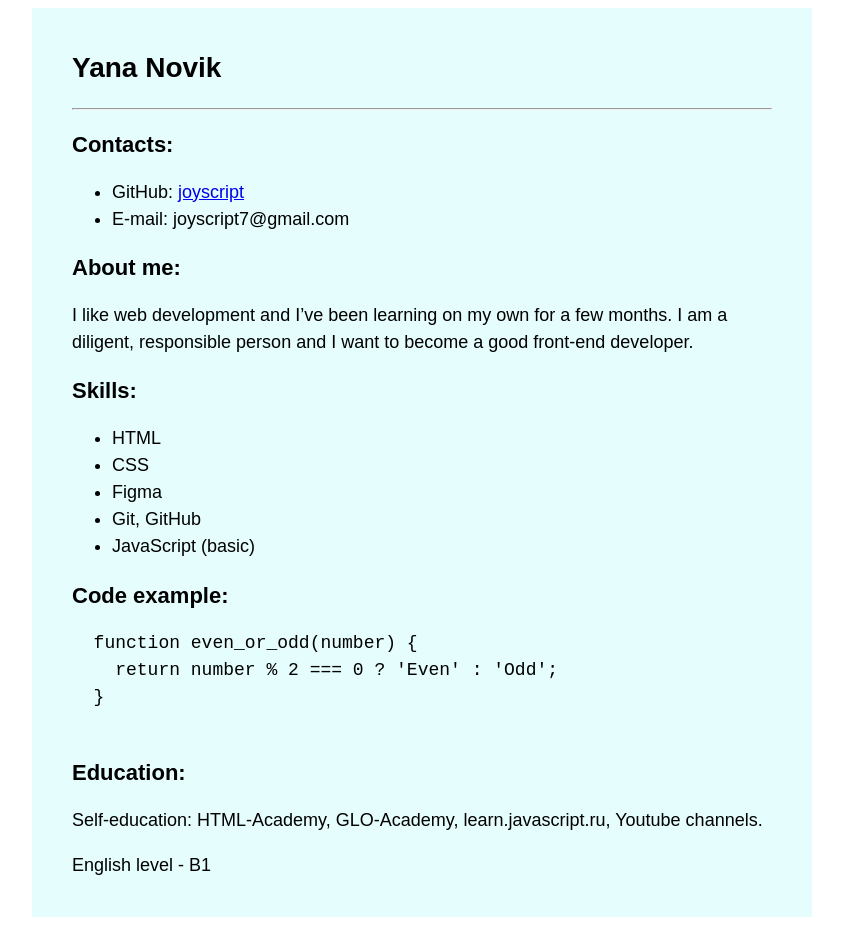
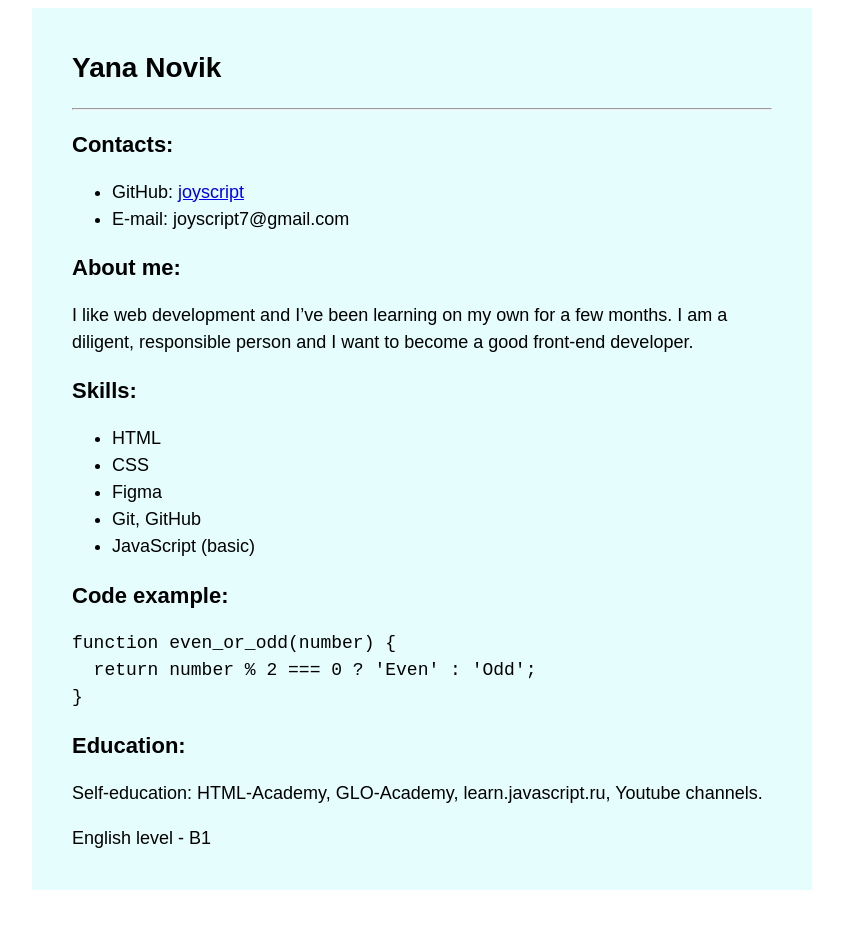
Before and after one commit to joyscript/rsschool-cv-stage0, a plain HTML site: page index.html in a window 1280 px wide. Shown: the whole page, without its empty margins (218-1061 px from the left). After the commit the page ends 898 px from the top, so only its background shows below. Drawn offline with Linux system fonts and the light colour scheme.

Commit message:
fix: fix index.html

```diff
--- a/index.html
+++ b/index.html
@@ -1,9 +1,9 @@
 <!DOCTYPE html>
 <html lang="en">
   <head>
-    <meta charset="UTF-8" />
-    <meta http-equiv="X-UA-Compatible" content="IE=edge" />
-    <meta name="viewport" content="width=device-width, initial-scale=1.0" />
+    <meta charset="UTF-8">
+    <meta http-equiv="X-UA-Compatible" content="IE=edge">
+    <meta name="viewport" content="width=device-width, initial-scale=1.0">
     <link rel="stylesheet" href="style.css">
     <title>CV</title>
   </head>
@@ -13,7 +13,8 @@
       <hr>
       <h2>Contacts:</h2>
       <ul>
-        <li>GitHub:
+        <li>
+          GitHub:
           <a href="https://github.com/joyscript">joyscript</a>
         </li>
         <li>E-mail: joyscript7@gmail.com</li>
@@ -32,14 +33,9 @@
         <li>JavaScript (basic)</li>
       </ul>
       <h2>Code example:</h2>
-      <code>
-        <pre>
-  function even_or_odd(number) {
-    return number % 2 === 0 ? 'Even' : 'Odd';
-  }
-       </pre
-        >
-      </code>
+      <pre><code>function even_or_odd(number) {
+  return number % 2 === 0 ? 'Even' : 'Odd';
+}</code></pre>
       <h2>Education:</h2>
       <p>Self-education: HTML-Academy, GLO-Academy, learn.javascript.ru, Youtube channels.</p>
       <p>English level - B1</p>
```
